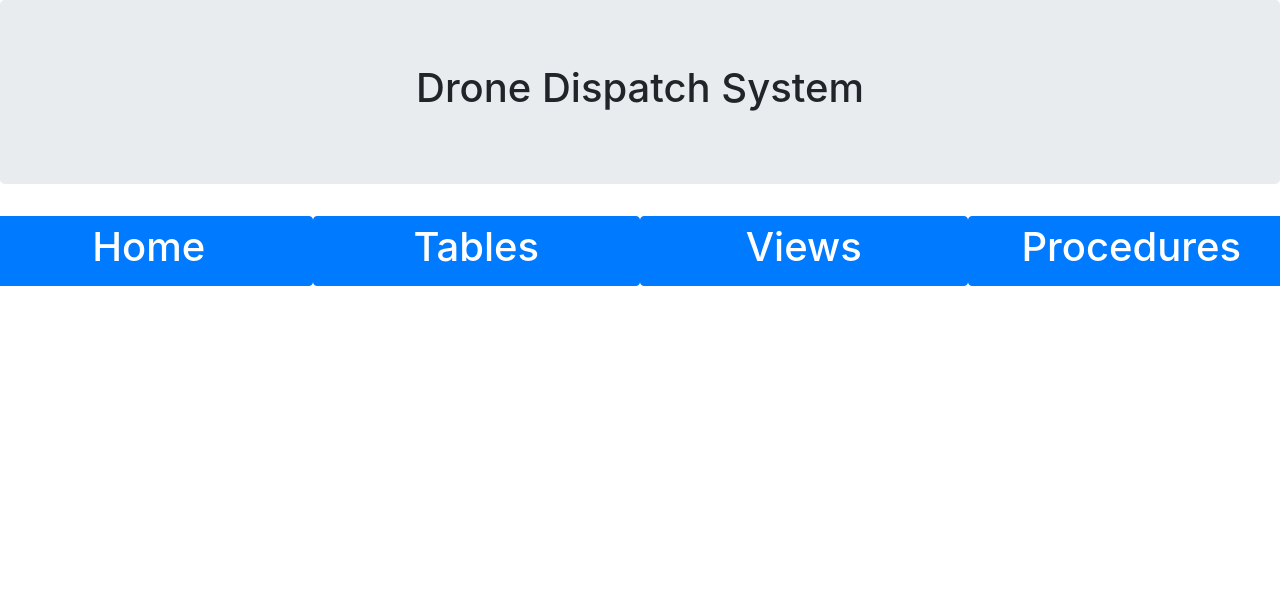
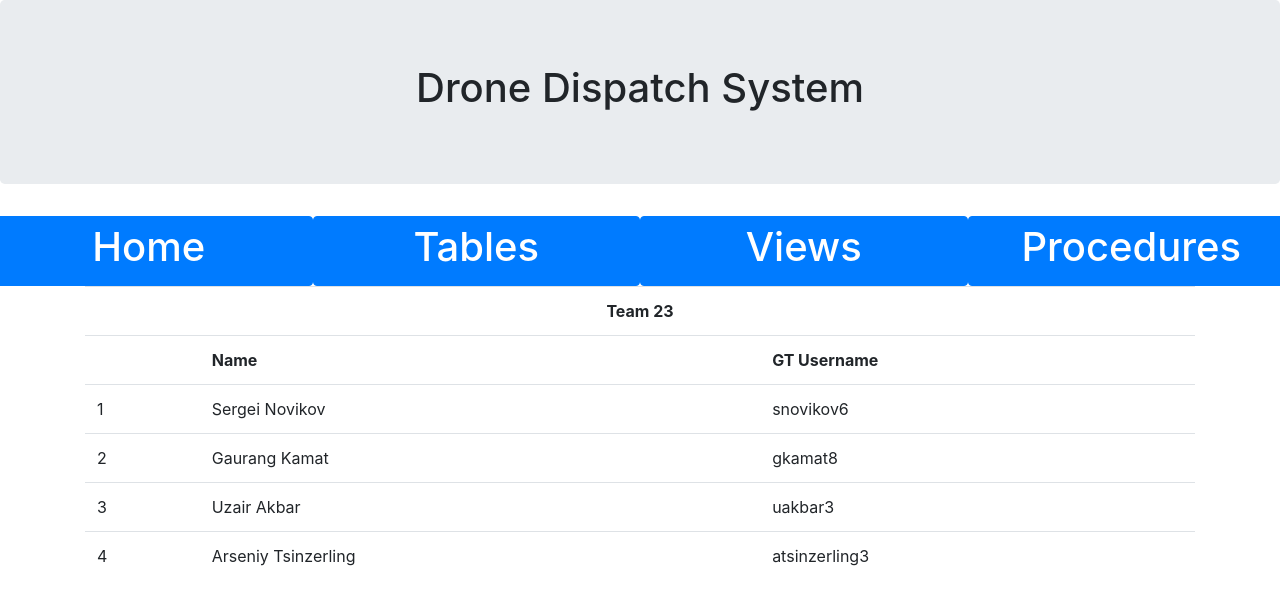
Before and after one commit to trupewate/CS4400phase4, a Flask app: page / in a window 1280 px wide. Shown: the top 605 px of the page. Run offline with Flask 2, Linux system fonts and the light colour scheme.

Commit message:
Add team members to home.

```diff
--- a/templates/home.html
+++ b/templates/home.html
@@ -1,5 +1,37 @@
 {% extends 'base.html' %}
 
+
 {% block body %}
-
+    <div class="container">
+        <table class="table">
+            <tr>
+                <th scope="col", style="text-align: center;"  colspan="3">Team 23</th>
+            </tr>
+            <tr>
+                <th scope="col"></th>
+                <th scope="col">Name</th>
+                <th scope="col">GT Username</th>
+            </tr>
+            <tr>
+                <td>1</td>
+                <td>Sergei Novikov</td>
+                <td>snovikov6</td>
+            </tr>
+            <tr>
+                <td>2</td>
+                <td>Gaurang Kamat</td>
+                <td>gkamat8</td>
+            </tr>
+            <tr>
+                <td>3</td>
+                <td>Uzair Akbar</td>
+                <td>uakbar3</td>
+            </tr>
+            <tr>
+                <td>4</td>
+                <td>Arseniy Tsinzerling</td>
+                <td>atsinzerling3</td>
+            </tr>
+        </table>
+    </div>
 {% endblock %}
```
